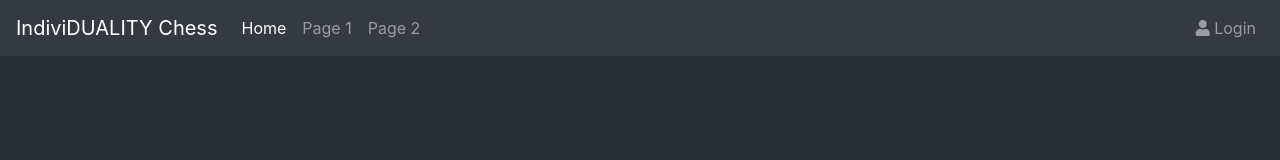
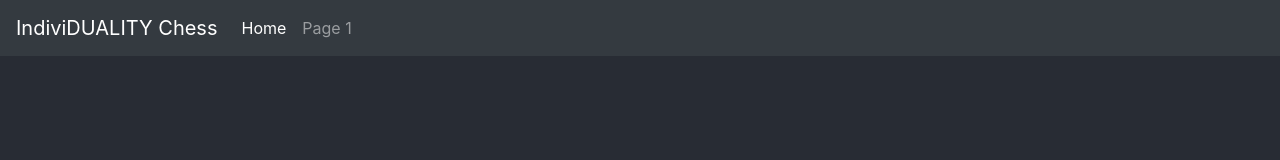
Before and after one commit to sunoki/GGJ-2022, a React (Create React App) app in the folder indiv/: page / in a window 1280 px wide. Shown: the top 160 px of the page. Built offline with nearby package versions, Linux system fonts and the light colour scheme.

Commit message:
Ajustando o login e o logout

```diff
--- a/indiv/src/App.js
+++ b/indiv/src/App.js
@@ -72,39 +72,37 @@ function App() {
 
 
   return (
-
-
-
     <div className="App">
     <nav class="navbar navbar-expand-md bg-dark navbar-dark sticky-top">
       <a class="navbar-brand" href="#">IndiviDUALITY Chess</a>
-      <button class="navbar-toggler navbar-toggler-right" type="button" data-toggle="collapse" data-target="#navb" aria-expanded="true">
+      <button class="navbar-toggler" type="button" data-toggle="collapse" data-target="#navbarSupportedContent" aria-controls="navbarSupportedContent" aria-expanded="false" aria-label="Toggle navigation">
         <span class="navbar-toggler-icon"></span>
       </button>
-      <div id="navb" class="navbar-collapse collapse hide">
-        <ul class="navbar-nav">
+
+      <div class="collapse navbar-collapse" id="navbarSupportedContent">
+        <ul class="navbar-nav mr-auto">
           <li class="nav-item active">
-            <a class="nav-link" href="#">Home</a>
+            <a class="nav-link" href="#">Home <span class="sr-only">(current)</span></a>
           </li>
           <li class="nav-item">
             <a class="nav-link" href="#">Page 1</a>
           </li>
-          <li class="nav-item">
-            <a class="nav-link" href="#">Page 2</a>
-          </li>
+
         </ul>
 
         <ul class="nav navbar-nav ml-auto">
-          {!isLoggedIn &&
-          <li class="nav-item"><a class="nav-link" href="#"><span class="fas fa-user"></span> Login </a></li>
-          }
-          {isLoggedIn &&
-            <li class="nav-item" onClick={logOut}>
-              <a class="nav-link" href="#">
-                <span class="fas fa-sign-in-alt"></span>
-                  Logout
-              </a>
-            </li>
+        {isLoggedIn &&
+          <li class="nav-item dropdown">
+            <a class="nav-link dropdown-toggle" href="#" id="navbarDropdown" role="button" data-toggle="dropdown" aria-haspopup="true" aria-expanded="false">
+              <img src={imageUrl} class="w-25 rounded-circle" />
+            </a>
+            <div class="dropdown-menu" aria-labelledby="navbarDropdown">
+              <a class="dropdown-item" href="#">Action</a>
+              <a class="dropdown-item" href="#">Another action</a>
+              <div class="dropdown-divider"></div>
+              <a class="dropdown-item" onClick={logOut} href="#">Logout</a>
+            </div>
+          </li>
           }
         </ul>
       </div>
@@ -116,14 +114,6 @@ function App() {
         }
 
 
-          <div>
-            <div>
-              <img src={imageUrl} />
-            </div>
-            <div>{name}</div>
-            <div>{email}</div>
-
-          </div>
 
       </header>
     </div>
```
